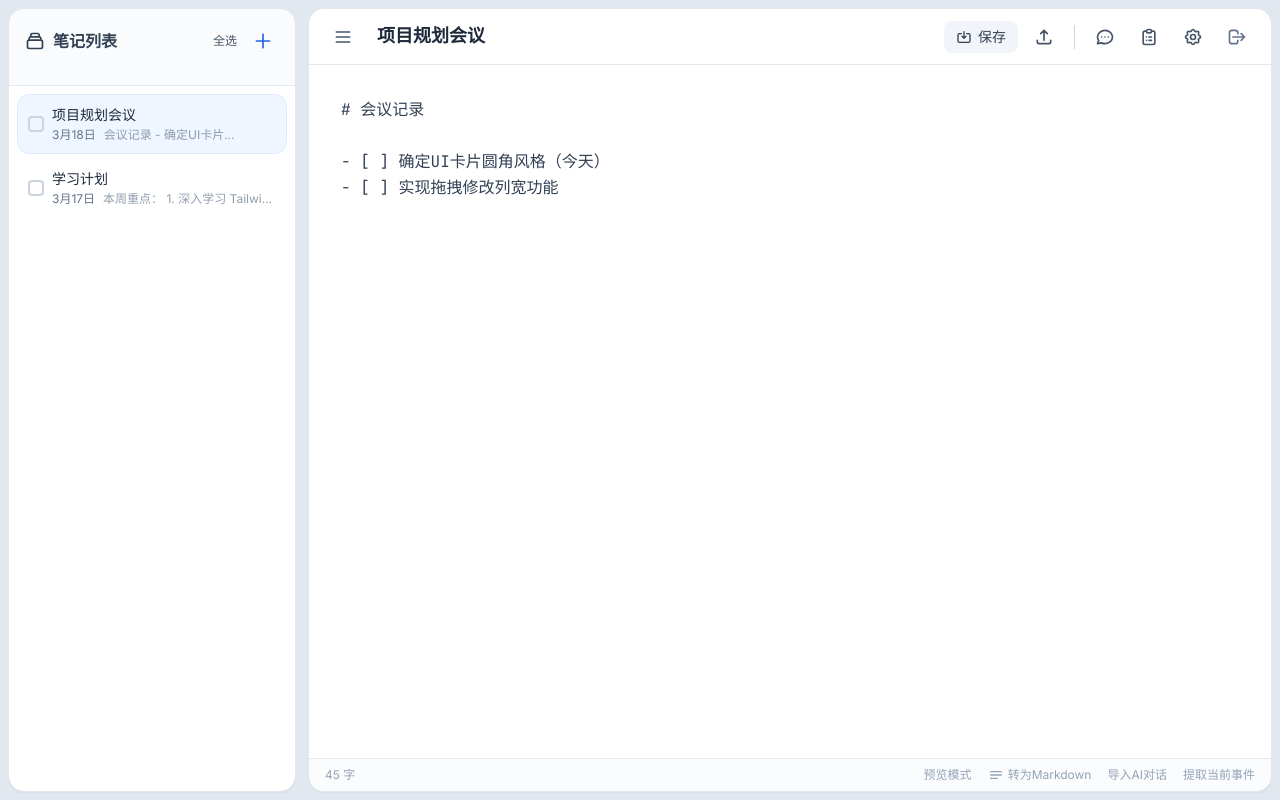
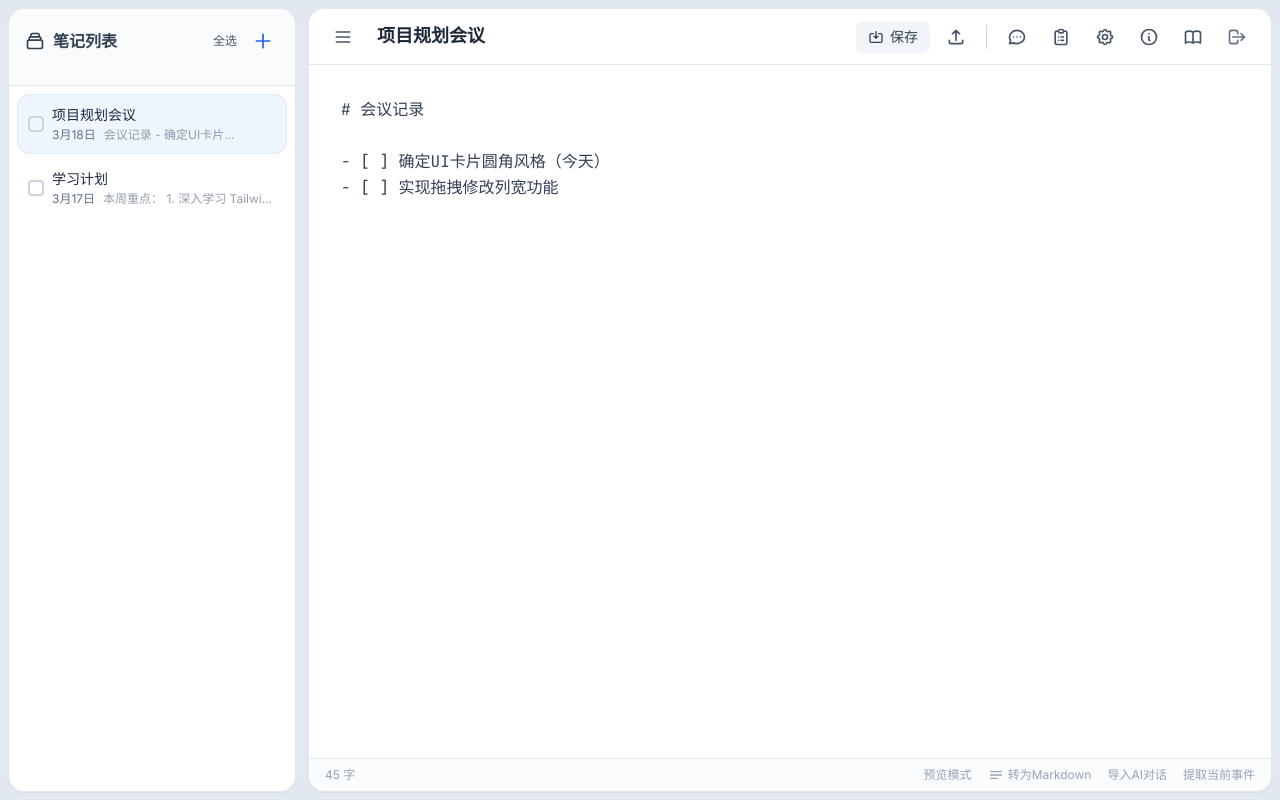
Before and after one commit to Leo-magua/chickennoteLM, a plain HTML site: page index.html in a window 1280 px wide. Drawn offline with nearby package versions, Linux system fonts and the light colour scheme; no server answers.

Commit message:
feat: 增加文档入口按钮与加载逻辑
在顶部操作区新增 Claude Code 使用指南与安装教程入口，支持按需加载并保存为系统笔记。

```diff
--- a/index.html
+++ b/index.html
@@ -215,6 +215,12 @@
                 <button onclick="toggleSettings()" class="p-2 hover:bg-slate-100 rounded-lg text-slate-600 transition-colors" title="系统配置">
                     <svg class="w-5 h-5" fill="none" stroke="currentColor" viewBox="0 0 24 24"><path stroke-linecap="round" stroke-linejoin="round" stroke-width="2" d="M10.325 4.317c.426-1.756 2.924-1.756 3.35 0a1.724 1.724 0 002.573 1.066c1.543-.94 3.31.826 2.37 2.37a1.724 1.724 0 001.065 2.572c1.756.426 1.756 2.924 0 3.35a1.724 1.724 0 00-1.066 2.573c.94 1.543-.826 3.31-2.37 2.37a1.724 1.724 0 00-2.572 1.065c-.426 1.756-2.924 1.756-3.35 0a1.724 1.724 0 00-2.573-1.066c-1.543.94-3.31-.826-2.37-2.37a1.724 1.724 0 00-1.065-2.572c-1.756-.426-1.756-2.924 0-3.35a1.724 1.724 0 001.066-2.573c-.94-1.543.826-3.31 2.37-2.37.996.608 2.296.07 2.572-1.065z"></path><path stroke-linecap="round" stroke-linejoin="round" stroke-width="2" d="M15 12a3 3 0 11-6 0 3 3 0 016 0z"></path></svg>
                 </button>
+                <button onclick="openClaudeGuide()" class="p-2 hover:bg-slate-100 rounded-lg text-slate-600 transition-colors" title="Claude Code 使用指南">
+                    <svg class="w-5 h-5" fill="none" stroke="currentColor" viewBox="0 0 24 24"><path stroke-linecap="round" stroke-linejoin="round" stroke-width="2" d="M13 16h-1v-4h-1m1-4h.01M21 12a9 9 0 11-18 0 9 9 0 0118 0z"></path></svg>
+                </button>
+                <button onclick="openInstallGuide()" class="p-2 hover:bg-slate-100 rounded-lg text-slate-600 transition-colors" title="安装教程">
+                    <svg class="w-5 h-5" fill="none" stroke="currentColor" viewBox="0 0 24 24"><path stroke-linecap="round" stroke-linejoin="round" stroke-width="2" d="M12 6.253v13m0-13C10.832 5.477 9.246 5 7.5 5S4.168 5.477 3 6.253v13C4.168 18.477 5.754 18 7.5 18s3.332.477 4.5 1.253m0-13C13.168 5.477 14.754 5 16.5 5c1.747 0 3.332.477 4.5 1.253v13C19.832 18.477 18.247 18 16.5 18c-1.746 0-3.332.477-4.5 1.253"></path></svg>
+                </button>
                 <button onclick="handleLogout()" class="p-2 hover:bg-slate-100 rounded-lg text-slate-500 transition-colors" title="退出登录">
                     <svg class="w-5 h-5" fill="none" stroke="currentColor" viewBox="0 0 24 24"><path stroke-linecap="round" stroke-linejoin="round" stroke-width="2" d="M17 16l4-4m0 0l-4-4m4 4H7m6 4v1a3 3 0 01-3 3H6a3 3 0 01-3-3V7a3 3 0 013-3h4a3 3 0 013 3v1"></path></svg>
                 </button>
@@ -425,5 +431,113 @@
     <script src="js/ai-format.js"></script>
     <script src="js/main.js"></script>
     <script src="js/paste-image.js"></script>
+    <script>
+        // Claude Code 使用指南 - 帮助文档功能
+        async function openClaudeGuide() {
+            const guideId = 'CLAUDE_CODE_SETUP_GUIDE';
+
+            // 检查是否已存在该笔记
+            const existingNote = state.notes.find(n => n.id === guideId);
+
+            if (existingNote) {
+                // 直接加载已存在的笔记
+                loadNote(guideId);
+                showToast('已打开 Claude Code 使用指南');
+            } else {
+                // 尝试从服务器加载
+                try {
+                    showToast('正在加载使用指南...');
+                    const response = await fetch(`notefile/${state.currentUser}/${guideId}.md`);
+
+                    if (!response.ok) {
+                        throw new Error('文档不存在');
+                    }
+
+                    const content = await response.text();
+
+                    // 创建笔记对象
+                    const guideNote = {
+                        id: guideId,
+                        title: 'Claude Code 使用指南',
+                        content: content,
+                        timestamp: Date.now(),
+                        tags: ['claude', 'clash', '代理', '使用指南'],
+                        source: 'system'
+                    };
+
+                    // 添加到笔记列表
+                    state.notes.unshift(guideNote);
+
+                    // 保存到本地数据库
+                    if (window.notesDB) {
+                        await notesDB.saveNote(state.currentUser, guideNote);
+                    }
+
+                    // 刷新笔记列表
+                    renderNoteList();
+
+                    // 加载笔记
+                    loadNote(guideId);
+
+                    showToast('✅ 已加载 Claude Code 使用指南');
+                } catch (error) {
+                    console.error('加载使用指南失败:', error);
+                    showToast('❌ 加载使用指南失败，请刷新页面重试');
+                }
+            }
+        }
+
+        // 导出到全局
+        window.openClaudeGuide = openClaudeGuide;
+
+        // 安装指南功能
+        async function openInstallGuide() {
+            const guideId = 'CLAUDE_CODE_INSTALL_GUIDE';
+
+            // 检查是否已存在该笔记
+            const existingNote = state.notes.find(n => n.id === guideId);
+
+            if (existingNote) {
+                loadNote(guideId);
+                showToast('已打开安装指南');
+            } else {
+                try {
+                    showToast('正在加载安装指南...');
+                    const response = await fetch(`notefile/${state.currentUser}/${guideId}.md`);
+
+                    if (!response.ok) {
+                        throw new Error('文档不存在');
+                    }
+
+                    const content = await response.text();
+
+                    const guideNote = {
+                        id: guideId,
+                        title: 'Claude Code + Clash 云服务器安装指南',
+                        content: content,
+                        timestamp: Date.now(),
+                        tags: ['claude', 'clash', '安装', '教程', 'openrouter'],
+                        source: 'system'
+                    };
+
+                    state.notes.unshift(guideNote);
+
+                    if (window.notesDB) {
+                        await notesDB.saveNote(state.currentUser, guideNote);
+                    }
+
+                    renderNoteList();
+                    loadNote(guideId);
+
+                    showToast('✅ 已加载安装指南');
+                } catch (error) {
+                    console.error('加载安装指南失败:', error);
+                    showToast('❌ 加载安装指南失败');
+                }
+            }
+        }
+
+        window.openInstallGuide = openInstallGuide;
+    </script>
 </body>
 </html>
```
